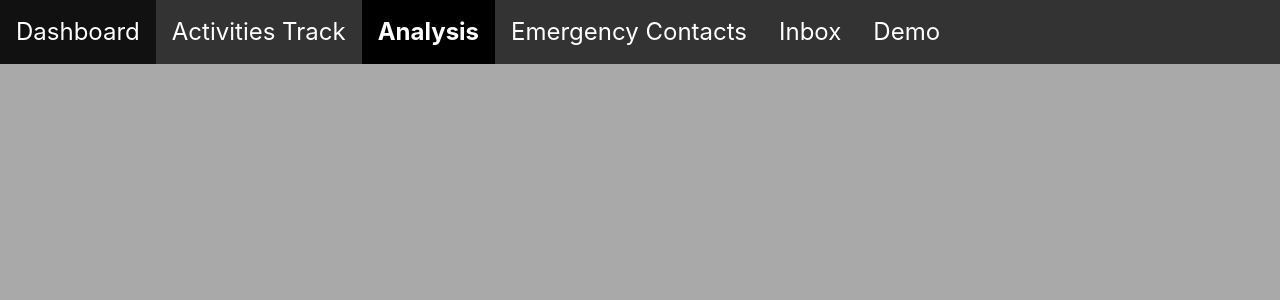
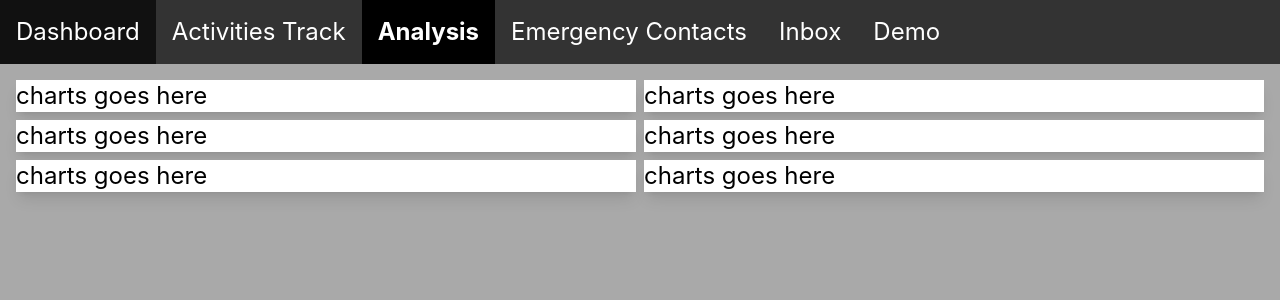
Before and after one commit to nrynjoshi/IOTDemo, a React (Create React App) app in the folder frontend/: page /analysis in a window 1280 px wide. Shown: the top 300 px of the page. Built offline with nearby package versions, Linux system fonts and the light colour scheme.

Commit message:
activities tracking work inprogress

```diff
--- a/frontend/src/view/component/Analysis.js
+++ b/frontend/src/view/component/Analysis.js
@@ -17,8 +17,49 @@ class Analysis extends React.Component {
 
             {isLoading ? (<p>Loading ...</p>) : (httpErrorMessage ?
                 <h2 style={{backgroundColor: 'red'}}>{httpErrorMessage}</h2> : <span></span>)}
-<PageTitle title="Analysis"></PageTitle>
 
+
+<div>
+                        <div className="grid grid-cols-2 gap-2">
+
+                            <div className="bg-white shadow-lg shadow-grey-500/50 min-w-6 min-h-6">
+                            <PageTitle title="Heart Rate Analysis"></PageTitle>
+                            charts goes here
+
+                            </div>
+
+                            <div className="bg-white shadow-lg shadow-grey-500/50 min-w-6 min-h-6">
+                            <PageTitle title="SPO2 Analysis"></PageTitle>
+                            charts goes here
+
+                            </div>
+
+                            <div className="bg-white shadow-lg shadow-grey-500/50 min-w-6 min-h-6">
+                            <PageTitle title="Blood Sugar Analysis"></PageTitle>
+                            charts goes here
+
+                            </div>
+
+                            <div className="bg-white shadow-lg shadow-grey-500/50 min-w-6 min-h-6">
+                            <PageTitle title="Blood Temperature Analysis"></PageTitle>
+                            charts goes here
+
+                            </div>
+
+                            <div className="bg-white shadow-lg shadow-grey-500/50 min-w-6 min-h-6">
+                            <PageTitle title="Sleep Pattern Analysis"></PageTitle>
+                            charts goes here
+
+                            </div>
+
+                            <div className="bg-white shadow-lg shadow-grey-500/50 min-w-6 min-h-6">
+                            <PageTitle title="Steps Analysis"></PageTitle>
+                            charts goes here
+
+                            </div>
+
+                        </div>
+                    </div>
 
         </div>);
     }
```
